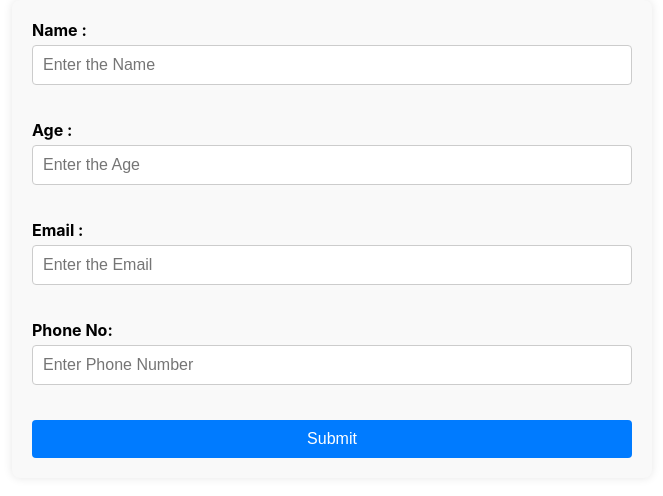
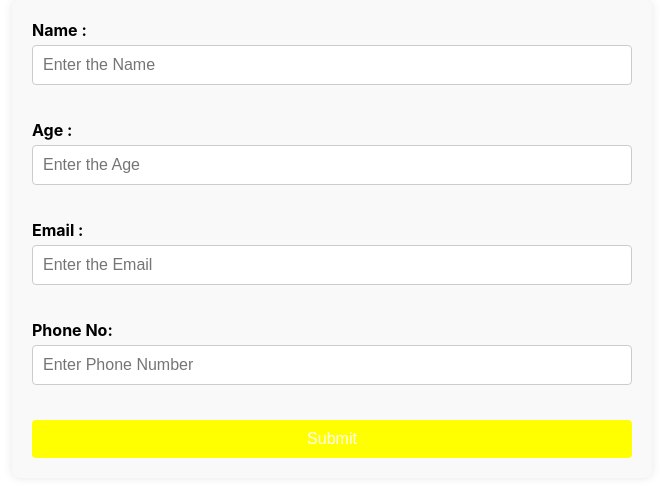
Before and after one commit to Manojms2004/Form-app, a React (Create React App) app: page / in a window 1280 px wide. Shown: the top 496 px of the page, without its empty margins (308-971 px from the left). Built offline with nearby package versions, Linux system fonts and the light colour scheme.

Commit message:
Button color changed to red

```diff
--- a/src/Components/Formcss.css
+++ b/src/Components/Formcss.css
@@ -34,7 +34,7 @@ input[type="tel"] {
 
 button[type="submit"] {
     padding: 10px 15px;
-    background-color: #007bff;
+    background-color:yellow;
     color: white;
     border: none;
     border-radius: 4px;
```
